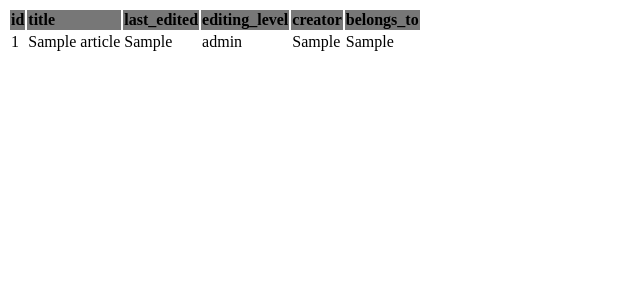
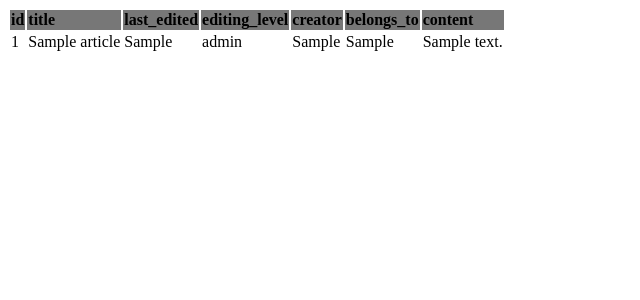
Before and after one commit to Superina/URpedia, a PHP site: page /show_article.php in a window 1280 px wide. Shown: the top 300 px of the page, without its empty margins (0-640 px from the left). Run offline with PHP 8.4, Linux system fonts and the light colour scheme; tables that the repository leaves empty or names only in its code hold one stand-in row (values such as "Sample post"); some libraries are stand-ins or nearby versions.

Commit message:
Update show_article.php

```diff
--- a/show_article.php
+++ b/show_article.php
@@ -44,6 +44,7 @@ $query = mysql_query("select * from Article");
         <td>editing_level</td>
         <td>creator</td>
         <td>belongs_to</td>
+	<td>content</td>
     </tr>
     <?php
   while ($row = mysql_fetch_array($query)){
@@ -55,6 +56,7 @@ $query = mysql_query("select * from Article");
            echo "<td>".$row['editing_level']."</td>";
            echo "<td>".$row['creator']."</td>";
            echo "<td>".$row['belongs_to']."</td>";
+	   echo "<td>".$row['content']."</td>";
            echo "<tr>";
   }
     ?>
```
